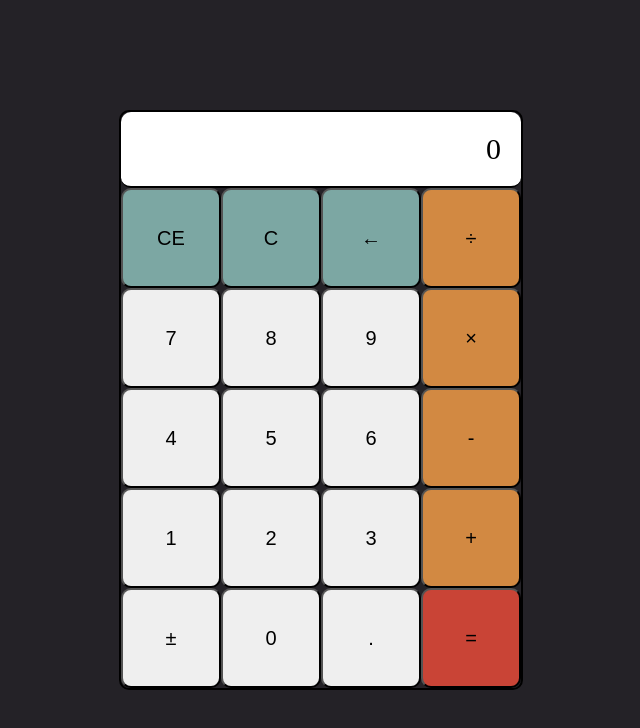
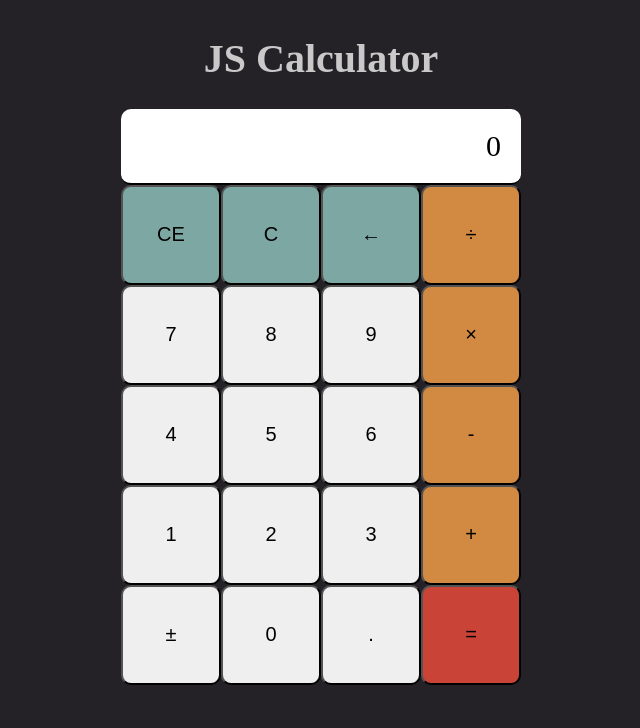
Before and after one commit to dpham-p/JS-Calculator, a plain HTML site: page index.html in a window 1280 px wide. Shown: the whole page, without its empty margins (319-959 px from the left). Drawn offline with Linux system fonts and the light colour scheme.

Commit message:
Styling changes

```diff
--- a/index.html
+++ b/index.html
@@ -2,6 +2,7 @@
     <title>Javascript Calculator</title>
     <link rel='stylesheet' type='text/css' href='style.css'>
     <body>
+        <h1>JS Calculator</h1>
         <div class='container'>
             <div class='calcDisplay'>0</div>
             <div class='calcButtons'>
--- a/style.css
+++ b/style.css
@@ -3,6 +3,12 @@ body {
     justify-content: center;
     align-items: center;
     background-color: #242227;
+    flex-direction: column;
+}
+
+h1 {
+    font-size: 40px;
+    color: rgb(201, 201, 201);
 }
 
 button {
@@ -12,7 +18,6 @@ button {
 
 .container {
     display: inline-grid;
-    border: 2px solid black;
     border-radius: 10px;
     grid-template-rows: repeat(2, auto);
 }
```
